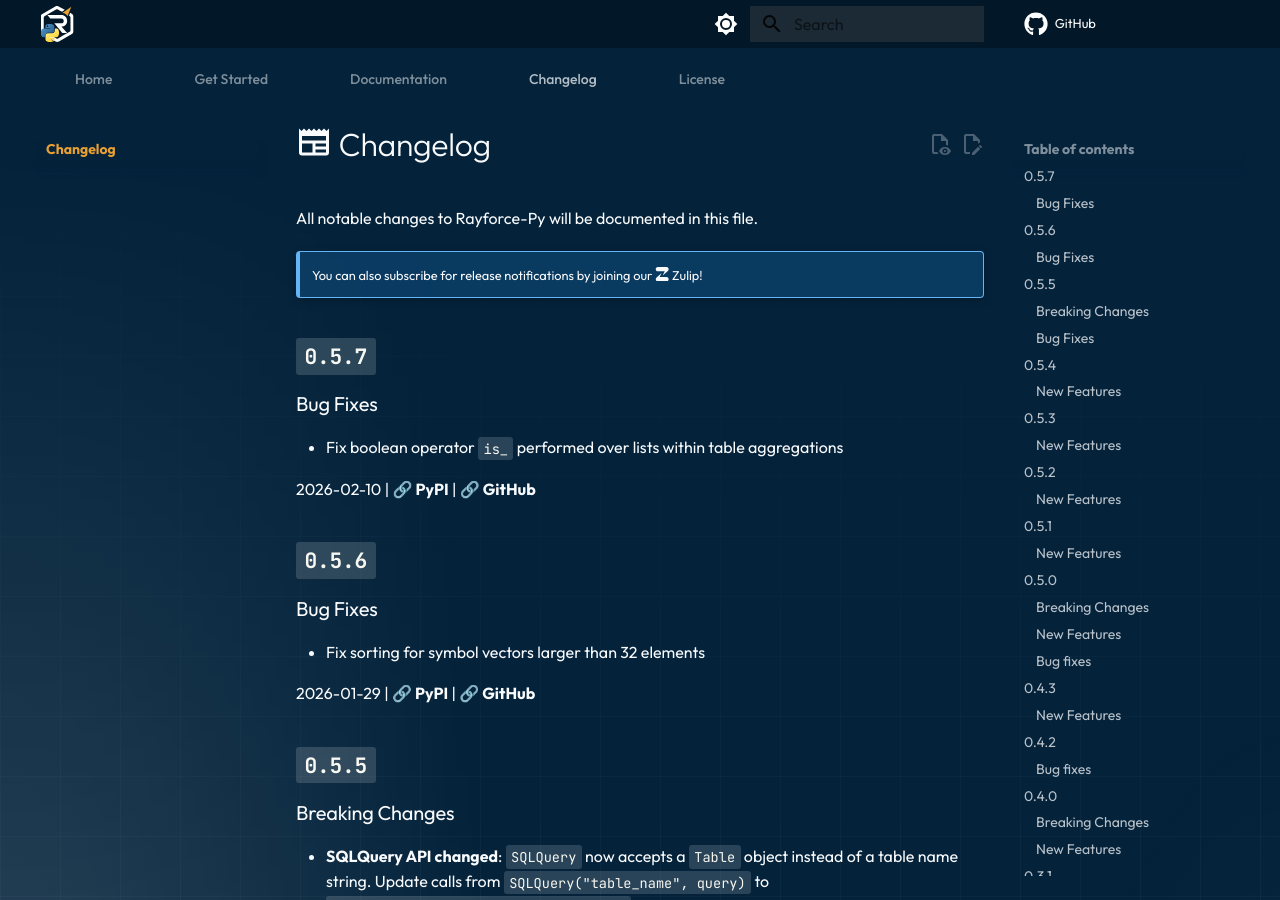
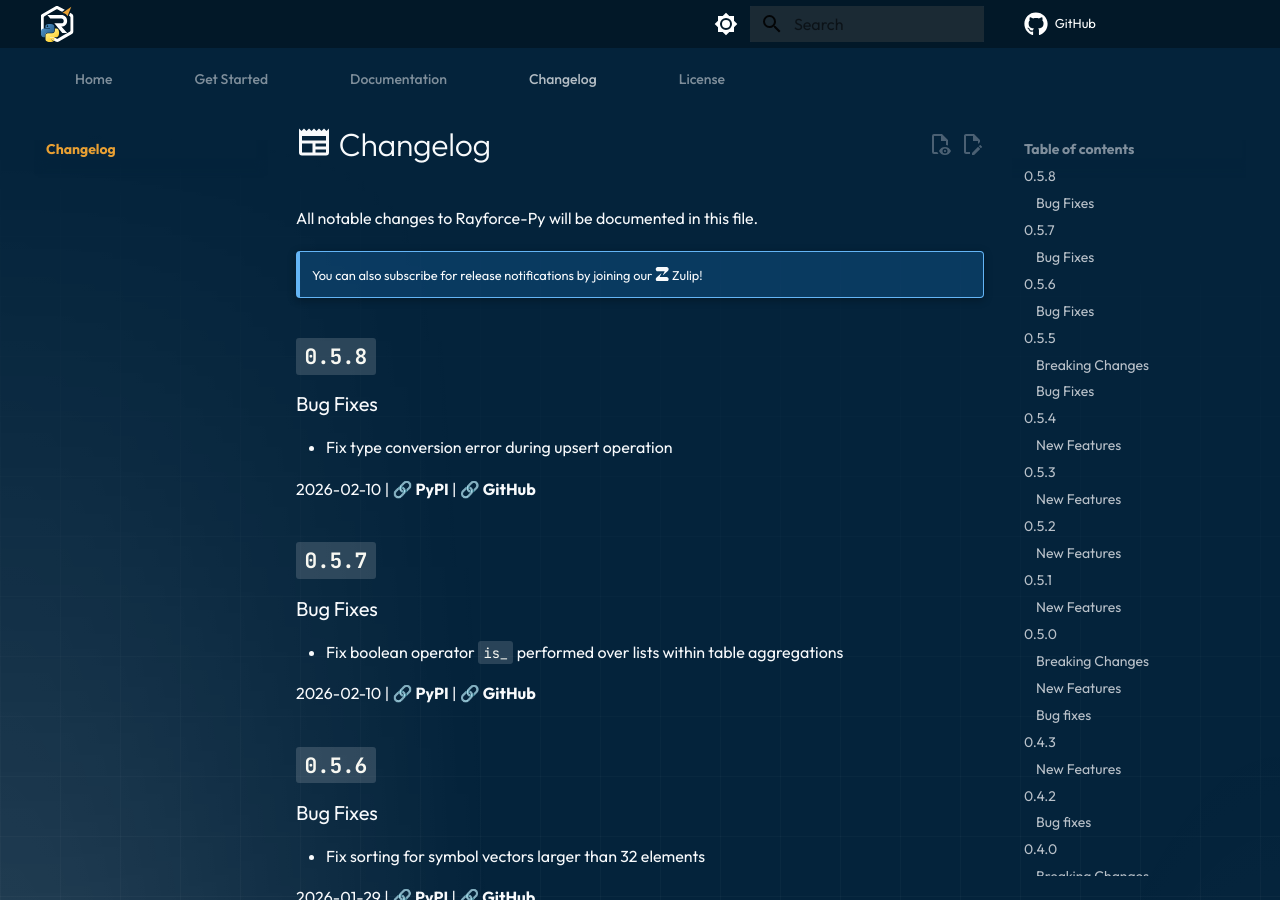
Before and after one commit to RayforceDB/rayforce-py, an MkDocs documentation site: the page built from docs/docs/content/CHANGELOG.md, in a window 1280 px wide and 900 px high. Built offline with MkDocs 1.6.1 and Material for MkDocs 9.7.7, drawn with Linux system fonts in a browser that asks for light colours; comment, search, counter and statistics services are not loaded; a style sheet for code colours, icons or effects is not loaded.

Commit message:
release: 0.5.8

```diff
--- a/docs/docs/content/CHANGELOG.md
+++ b/docs/docs/content/CHANGELOG.md
@@ -4,6 +4,15 @@
 
 !!! note ""
     You can also subscribe for release notifications by joining our [:simple-zulip: Zulip](https://rayforcedb.zulipchat.com/#narrow/channel/549008-Discuss)!
+
+
+## **`0.5.8`**
+
+### Bug Fixes
+
+- Fix type conversion error during upsert operation
+
+2026-02-10 | **[🔗 PyPI](https://pypi.org/project/rayforce-py/0.5.8/)** | **[🔗 GitHub](https://github.com/RayforceDB/rayforce-py/releases/tag/0.5.8)**
 
 
 ## **`0.5.7`**
--- a/pyproject.toml
+++ b/pyproject.toml
@@ -4,7 +4,7 @@
 
 [project]
 name = "rayforce_py"
-version = "0.5.7"
+version = "0.5.8"
 description = "Python bindings for RayforceDB"
 readme = "README.md"
 authors = [{name = "Karim"}]
--- a/rayforce/__init__.py
+++ b/rayforce/__init__.py
@@ -10,7 +10,7 @@
 
 FFI.init_runtime()
 
-version = "0.5.7"
+version = "0.5.8"
 
 if sys.platform == "linux":
     lib_name = "_rayforce_c.so"
--- a/setup.py
+++ b/setup.py
@@ -9,7 +9,7 @@
 
 setup(
     name="rayforce_py",
-    version="0.5.7",
+    version="0.5.8",
     packages=find_packages(),
     package_data={
         "rayforce": ["*.so", "*.dylib", "*.pyi", "bin/rayforce"],
```
